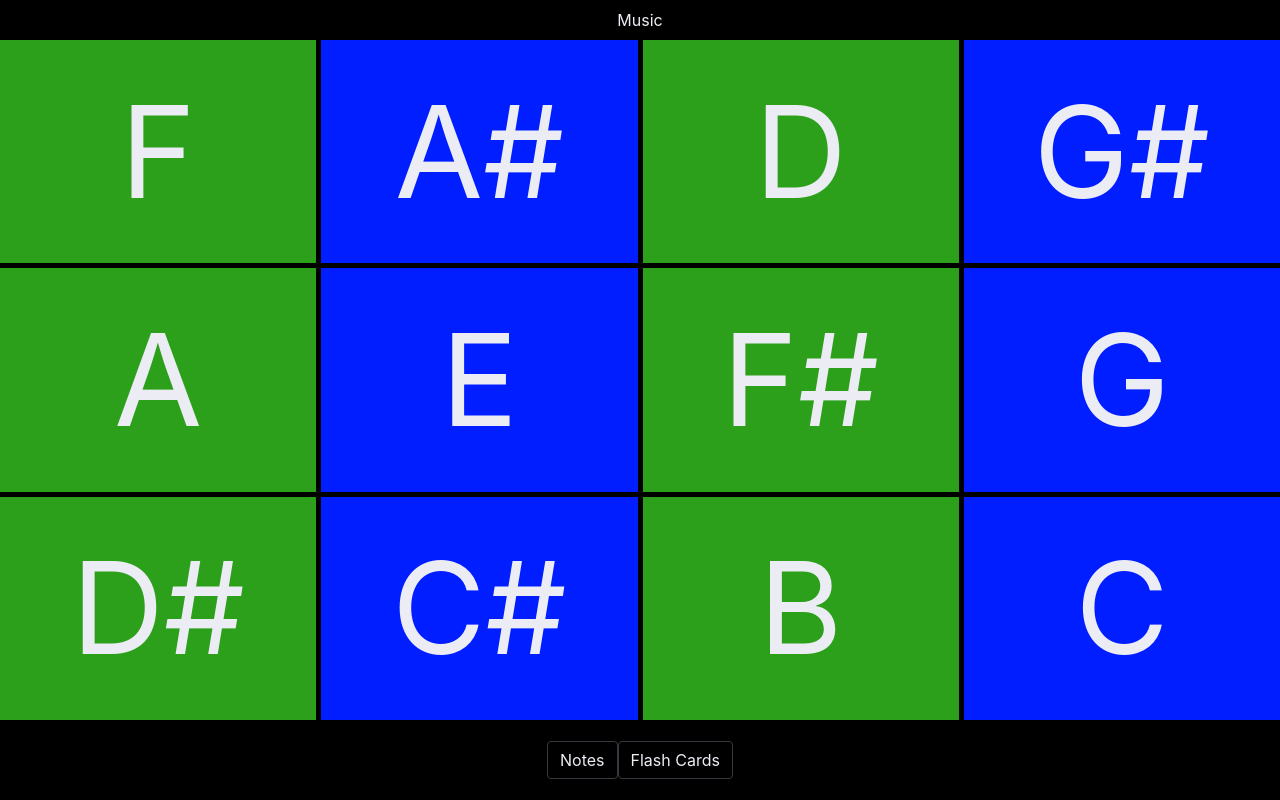
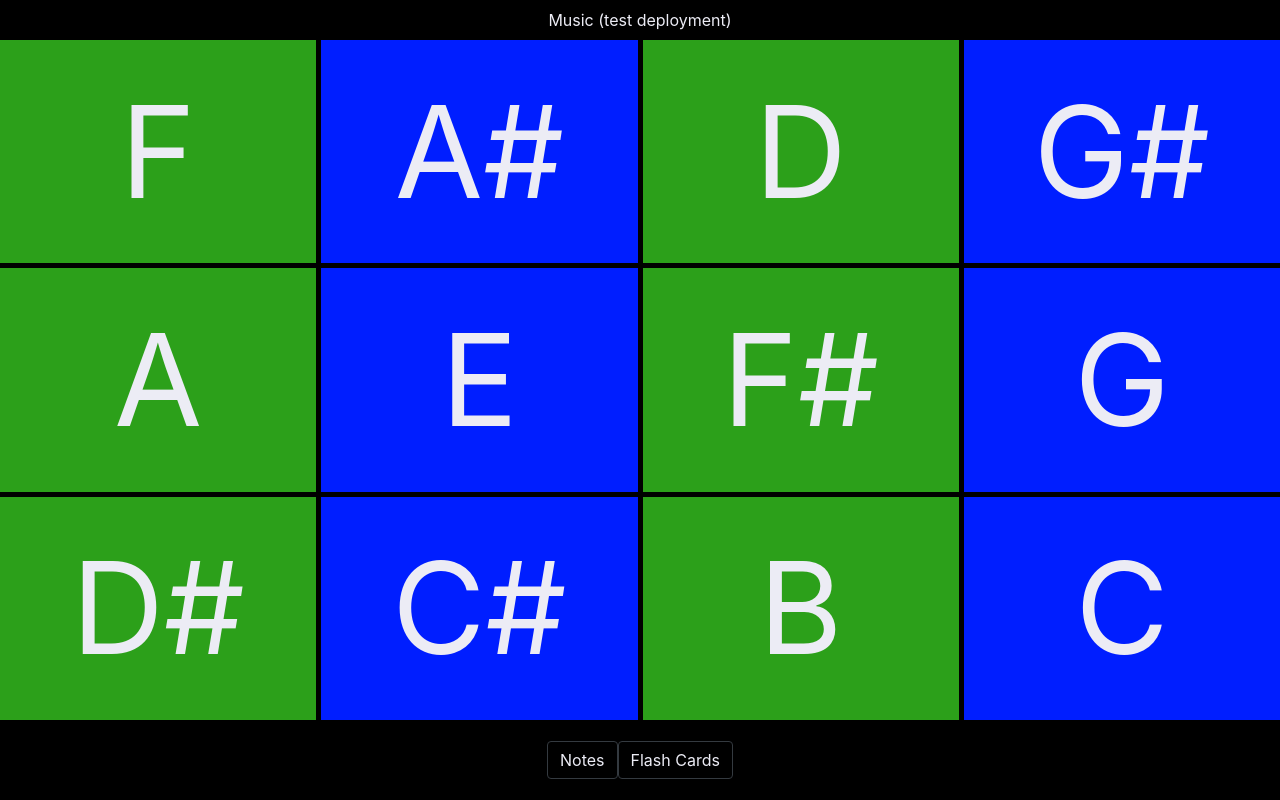
Before and after one commit to golubitsky/music, a React (Create React App) app: page / in a window 1280 px wide. Built offline with nearby package versions, Linux system fonts and the light colour scheme; the HTML template or start-up script is replaced by a standard one.

Commit message:
test ci pipeline

```diff
--- a/src/App.js
+++ b/src/App.js
@@ -19,7 +19,7 @@ class App extends React.Component {
     console.log(this.state.currentScreen);
     return (
       <div className="wrapper">
-        <header className="page-header">Music</header>
+        <header className="page-header">Music (test deployment)</header>
         <main className="page-main">
           <NotesInRandomOrder isHidden={this.state.currentScreen !== "Notes"} />
           <FlashCards isHidden={this.state.currentScreen !== "Flash Cards"} />
```
